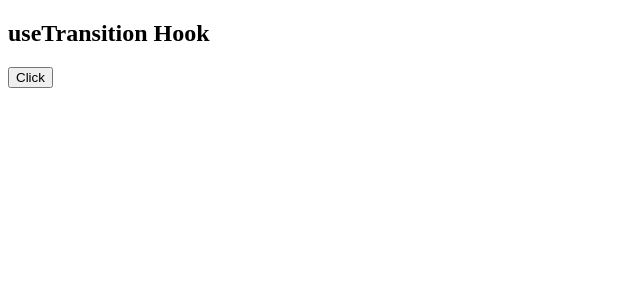
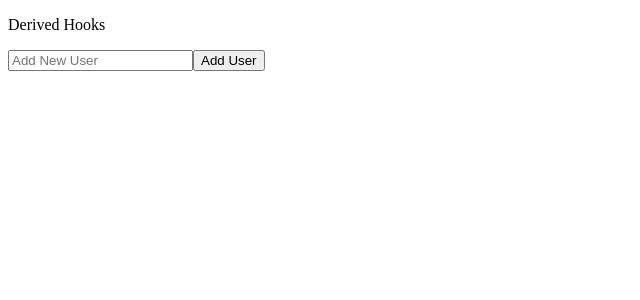
Before and after one commit to Sonukumar201995/Learn-React.js, a React (Vite) app: page / in a window 1280 px wide. Shown: the top 300 px of the page, without its empty margins (0-640 px from the left). Built offline with nearby package versions, Linux system fonts and the light colour scheme.

Commit message:
Drived state in react

```diff
--- a/src/App.jsx
+++ b/src/App.jsx
@@ -1,20 +1,35 @@
-import { useTransition } from "react";
+import { useState } from "react";
 
-function App()
-{
+function App() {
+  const [users, setUsers] = useState([]);
+  const [user, setUser] = useState('');
 
-  const [pending,startTransition]=useTransition();
-  const handleButton=()=>{
-    startTransition(async()=>{
-      await new Promise (res=>setTimeout(res,2000));
-    })
-  }
-  return(
+  const handleUser = () => {
+    if (user.trim() === '') return; // avoid empty input
+    setUsers([...users, user]);
+    setUser(''); // clear input after add
+  };
+
+  console.log(users);
+
+  return (
     <div>
-      <h2>useTransition Hook</h2>
-      <button disabled ={pending} onClick={handleButton}>Click</button>
+      <p>Derived Hooks</p>
+      <input
+        type="text"
+        value={user}
+        onChange={(event) => setUser(event.target.value)}
+        placeholder="Add New User"
+      />
+      <button onClick={handleUser}>Add User</button>
+
+      <ul>
+        {users.map((u, index) => (
+          <li key={index}>{u}</li>
+        ))}
+      </ul>
     </div>
-  )
+  );
 }
 
 export default App;
```
Also changed, not shown: src/Header.jsx (deleted, +0 -10 lines).
